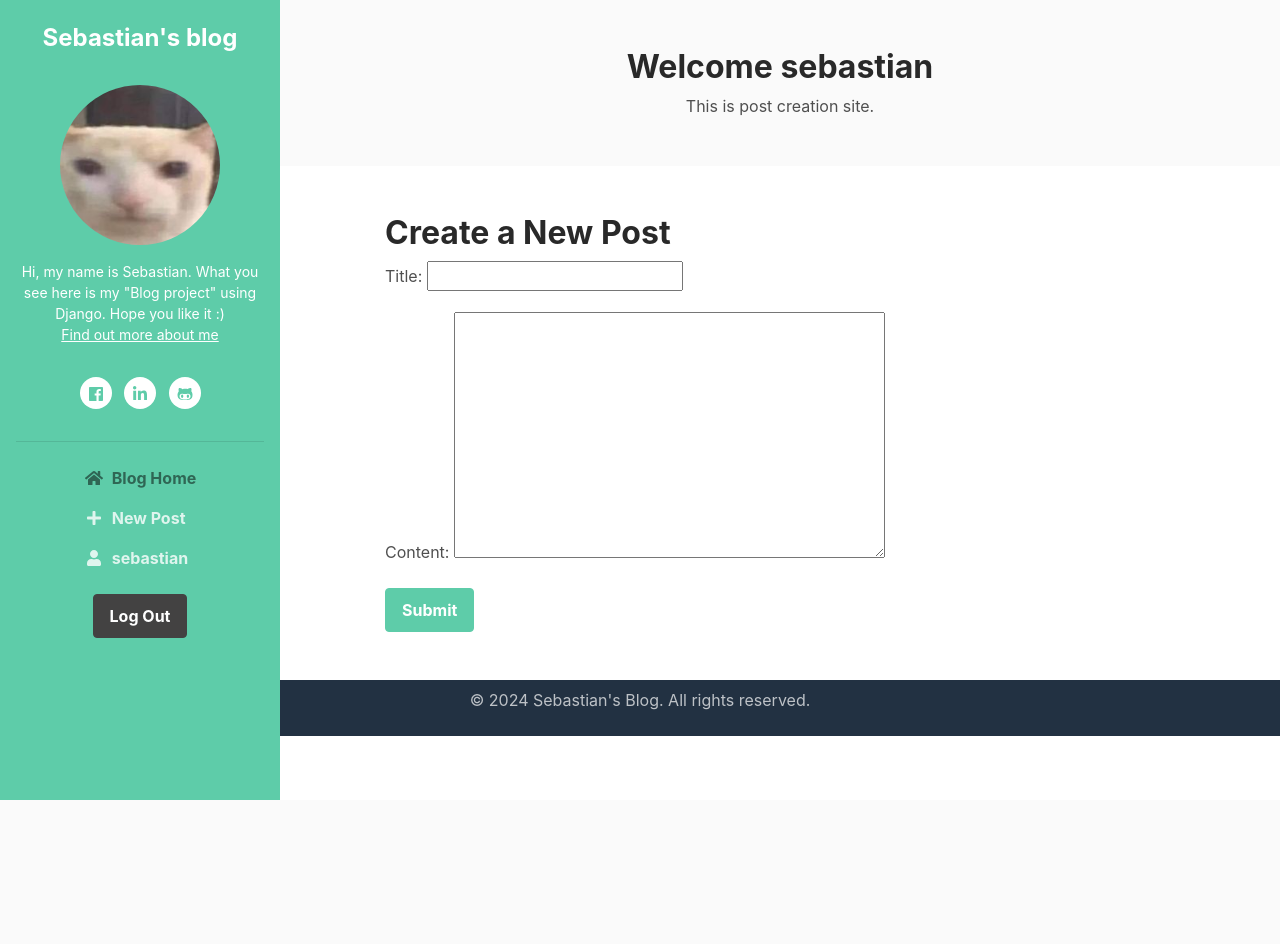
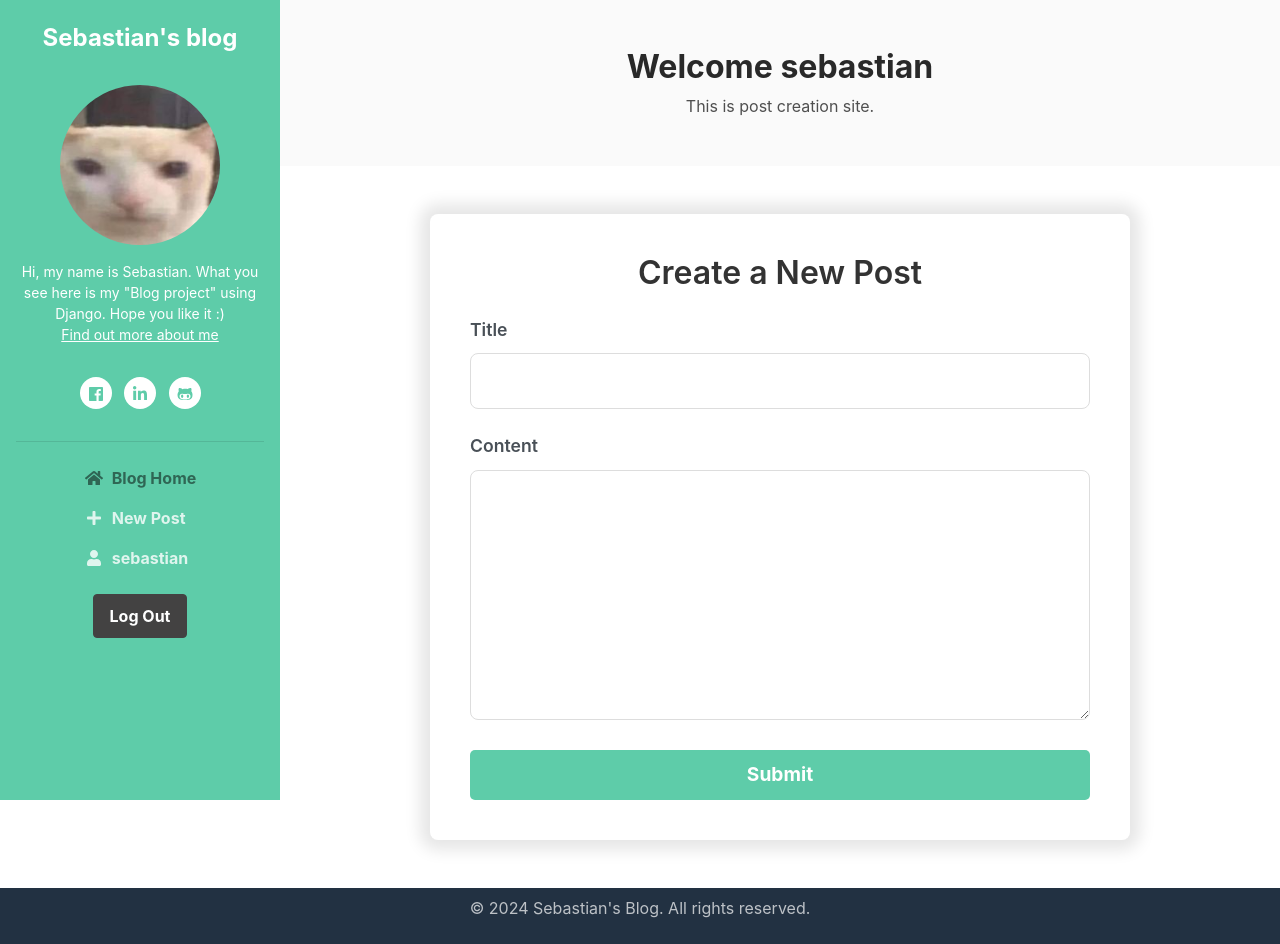
Before and after one commit to sebbmon/blog, a Django app: page /new_post/ in a window 1280 px wide. Before the commit the page ends 800 px from the top, so only its background shows below. Run offline with Django 5.2, Linux system fonts and the light colour scheme; a user stored in the database is signed in; some libraries are stand-ins or nearby versions.

```diff
--- a/blog/templates/blog/new_post.html
+++ b/blog/templates/blog/new_post.html
@@ -12,12 +12,97 @@
 
 <section class="new-post-section py-5">
     <div class="container">
-        <h2>Create a New Post</h2>
-        <form method="POST">
+        <form method="POST" class="new-post-form">
+            <h2 class="mb-4 text-center">Create a New Post</h2>
             {% csrf_token %}
-            {{ form.as_p }}
-            <button type="submit" class="btn btn-primary">Submit</button>
+            <div class="form-group mb-4">
+                <label for="id_title" class="form-label">Title</label>
+                {{ form.title }}
+            </div>
+            <div class="form-group mb-4">
+                <label for="id_content" class="form-label">Content</label>
+                {{ form.content }}
+            </div>
+            <button type="submit" class="btn btn-primary submit-btn">Submit</button>
         </form>
     </div>
 </section>
+
+<style>
+    .new-post-section {
+        padding-top: 50px;
+        padding-bottom: 50px;
+    }
+
+    .new-post-section h2 {
+        color: #333;
+        font-size: 2rem;
+        font-weight: 600;
+    }
+
+    .new-post-form {
+        background-color: #ffffff;
+        padding: 40px;
+        border-radius: 8px;
+        box-shadow: 0 0 16px 10px rgba(0, 0, 0, 0.1);
+        max-width: 700px;
+        margin: 0 auto;
+    }
+
+    .form-label {
+        font-size: 1.1rem;
+        font-weight: 600;
+        color: #495057;
+        margin-bottom: 10px;
+        display: block;
+    }
+
+    .form-group input,
+    .form-group textarea {
+        width: 100%;
+        padding: 15px;
+        border-radius: 8px;
+        border: 1px solid #ddd;
+        font-size: 1rem;
+        color: #495057;
+        box-sizing: border-box;
+    }
+
+    .form-group textarea {
+        height: 250px;
+        resize: vertical;
+    }
+
+    .submit-btn {
+        background-color: #5ecca9;
+        width: 100%;
+        color: #fff;
+        border: none;
+        font-size: 1.2rem;
+        padding: 15px;
+        border-radius: 5px;
+        margin-top: 20px;
+        display: flex;
+        align-items: center;
+        justify-content: center;
+        text-align: center;
+        height: 50px;
+    }
+
+    .submit-btn:hover {
+        background-color: #40ae8b;
+        cursor: pointer;
+    }
+
+    .form-group .errorlist {
+        color: #dc3545;
+        list-style: none;
+        padding: 0;
+        margin: 5px 0 0;
+    }
+
+    .form-group .errorlist li {
+        font-size: 0.9rem;
+    }
+</style>
 {% endblock %}
--- a/blog/views.py
+++ b/blog/views.py
@@ -30,3 +30,11 @@ def new_post(request):
         form = PostForm()
 
     return render(request, 'blog/new_post.html', {'form': form})
+
+def post_list(request):
+    posts = Post.objects.all()  # Pobranie wszystkich postów
+    return render(request, 'blog/post_list.html', {'posts': posts})
+
+def post_detail(request, id):
+    post = get_object_or_404(Post, id=id)  # Pobranie posta na podstawie ID
+    return render(request, 'blog/post_detail.html', {'post': post})
--- a/blog_main/templates/home.html
+++ b/blog_main/templates/home.html
@@ -5,7 +5,7 @@
 {% block content %}
 <section class="cta-section theme-bg-light py-5">
     <div class="container text-center">
-        <h2 class="heading">DevBlog - A Blog Template Made For Developers</h2>
+        <h2 class="heading">Sebastian's blog - A Blog Application created with Django</h2>
         <div class="intro">Welcome to my blog. Subscribe and get my latest blog post in your inbox.</div>
         <form class="signup-form form-inline justify-content-center pt-3">
             <div class="form-group">
@@ -24,7 +24,7 @@
             <div class="media">
                 <img class="mr-3 img-fluid post-thumb d-none d-md-flex" src="assets/images/blog/blog-post-thumb-1.jpg" alt="image">
                 <div class="media-body">
-                    <h3 class="title mb-1"><a href="blog-post.html">{{ post.title }}</a></h3>
+                    <h3 class="title mb-1"><a href="{% url 'post_detail' id=post.id %}">{{ post.title }}</a></h3>
                     <div class="meta mb-1">
                         <span class="date">Published on: {{ post.created_at }}</span>
                         <span class="author"><a href="#">{{ post.author }}</a></span>
```
Also changed, not shown: blog/templates/blog/post_detail.html (+26 -0 lines), db.sqlite3.
